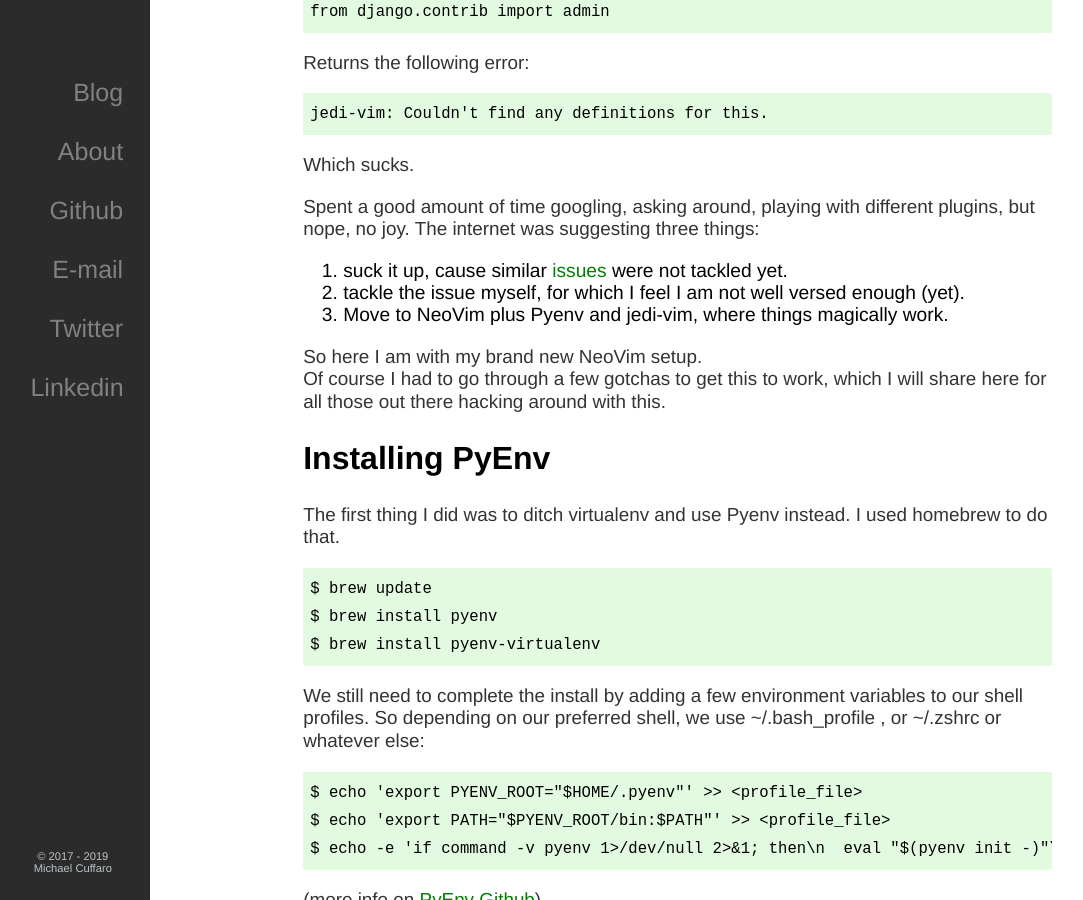
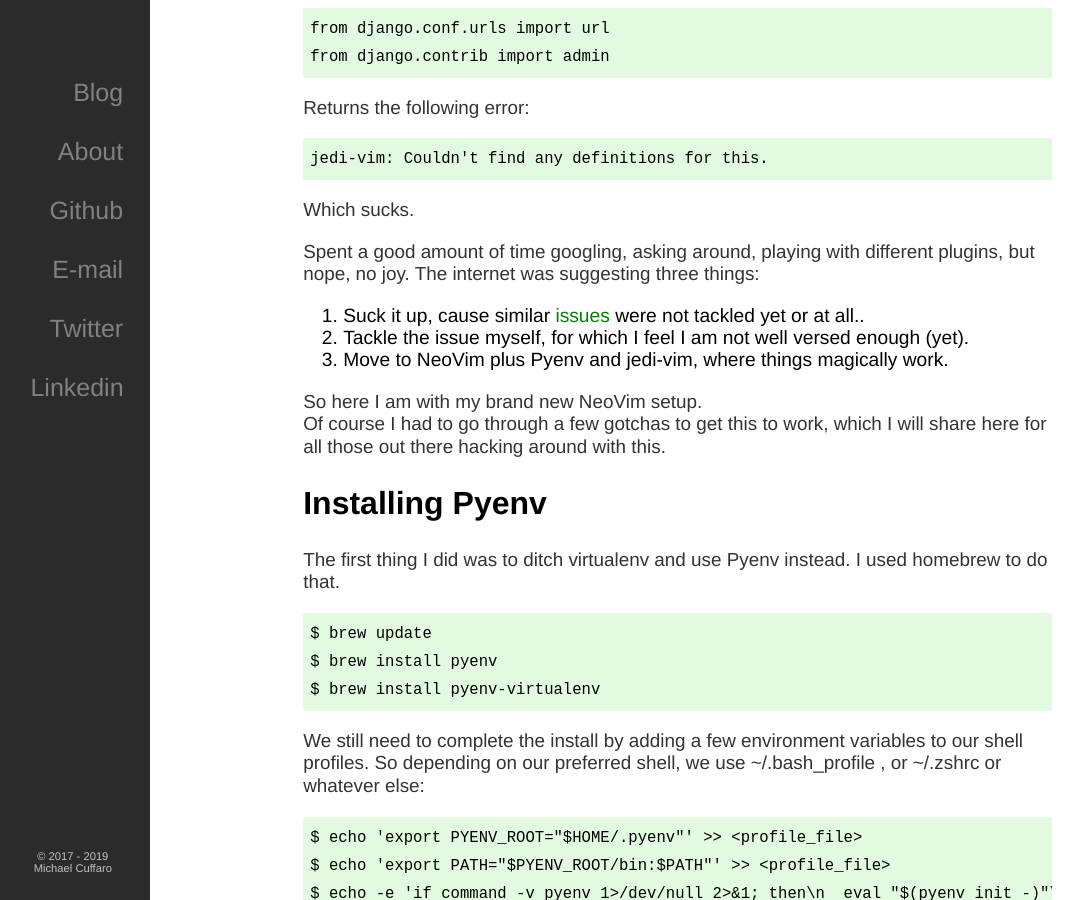
Before and after one commit to maiku1008/maiku1008.github.io, a Jekyll site: the page built from _posts/2018-04-16-pyenv-neovim.md, in a window 1280 px wide and 900 px high, scrolled down 1214 px. Shown: the whole window, without its empty margins (4-1087 px from the left). Built offline with Jekyll 4.4.1, drawn with Linux system fonts in a browser that asks for light colours; comment, search, counter and statistics services are not loaded; some of the changed text lies outside the part shown.

Commit message:
Proofreading

```diff
--- a/_includes/share-page.html
+++ b/_includes/share-page.html
@@ -15,6 +9,14 @@
         <span class="bmc-align">Buy me a coffee</span>
     </a>
     <!-- End BMC Button-->
-
+    <br>
+    <br> or
+    <br>
+    <br>
+    Share on &rarr;
+    <a href="https://twitter.com/intent/tweet?text={{ page.title }}&url={{ site.url }}{{ page.url }}&via={{ site.twitter_username }}&related={{ site.twitter_username }}" rel="nofollow" target="_blank" title="Share on Twitter">Twitter</a>
+    <a href="https://facebook.com/sharer.php?u={{ site.url }}{{ page.url }}" rel="nofollow" target="_blank" title="Share on Facebook">Facebook</a>
+    <br>
+    <br>
     <br>
 </div>
--- a/_posts/2018-04-16-pyenv-neovim.md
+++ b/_posts/2018-04-16-pyenv-neovim.md
@@ -56,14 +56,14 @@
 
 Spent a good amount of time googling, asking around, playing with different plugins, but nope, no joy.
 The internet was suggesting three things:
-1. suck it up, cause similar [issues](https://github.com/davidhalter/jedi-vim/issues/744) were not tackled yet.
-2. tackle the issue myself, for which I feel I am not well versed enough (yet).
+1. Suck it up, cause similar [issues](https://github.com/davidhalter/jedi-vim/issues/744) were not tackled yet or at all..
+2. Tackle the issue myself, for which I feel I am not well versed enough (yet).
 3. Move to NeoVim plus Pyenv and jedi-vim, where things magically work.
 
 So here I am with my brand new NeoVim setup.
 Of course I had to go through a few gotchas to get this to work, which I will share here for all those out there hacking around with this.
 
-## Installing PyEnv
+## Installing Pyenv
 
 The first thing I did was to ditch virtualenv and use Pyenv instead.
 I used homebrew to do that.
```
Also changed, not shown: other parts of _includes/share-page.html (+1 -7 lines), other parts of _posts/2018-04-16-pyenv-neovim.md (+2 -2 lines).
